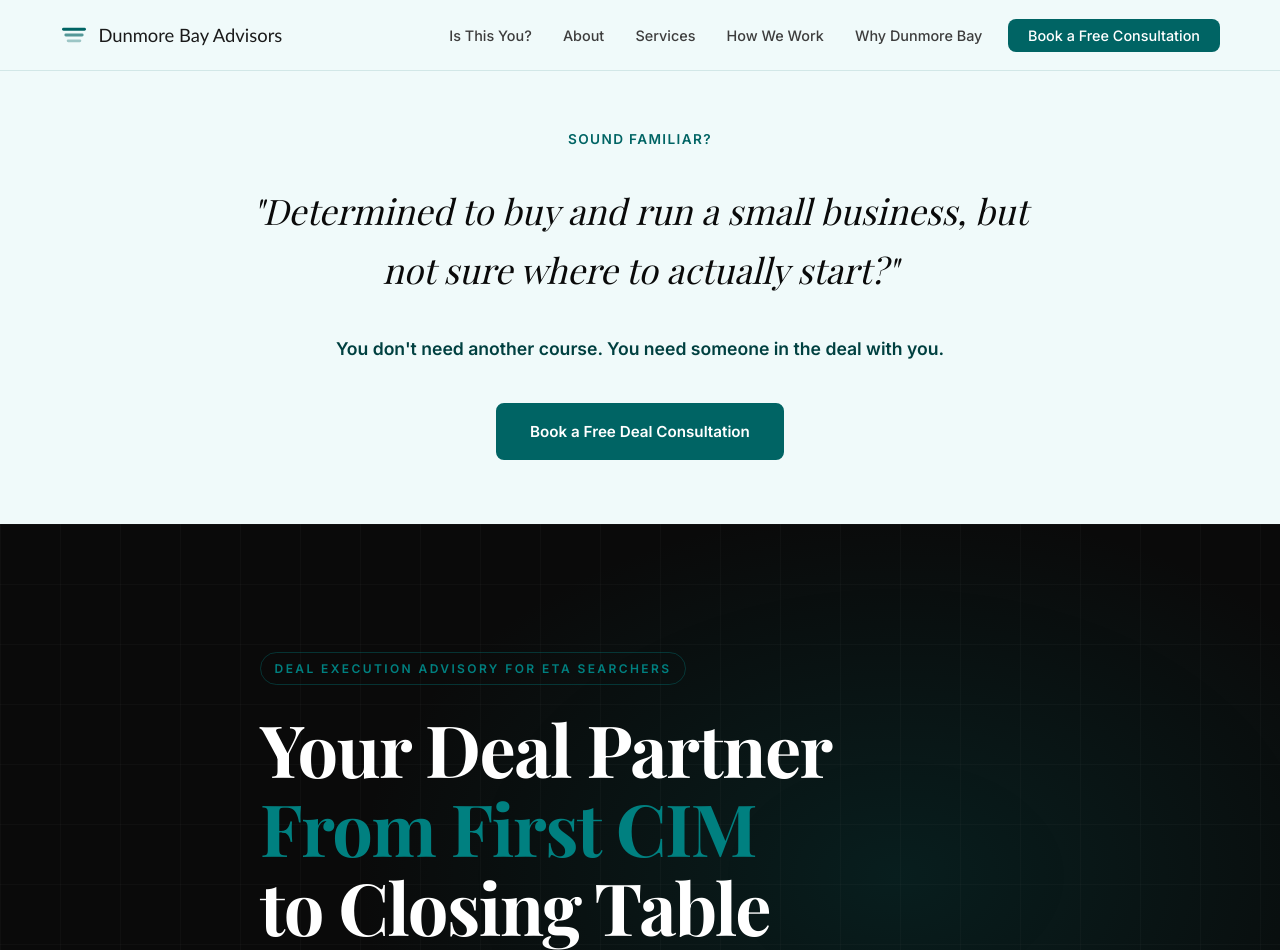
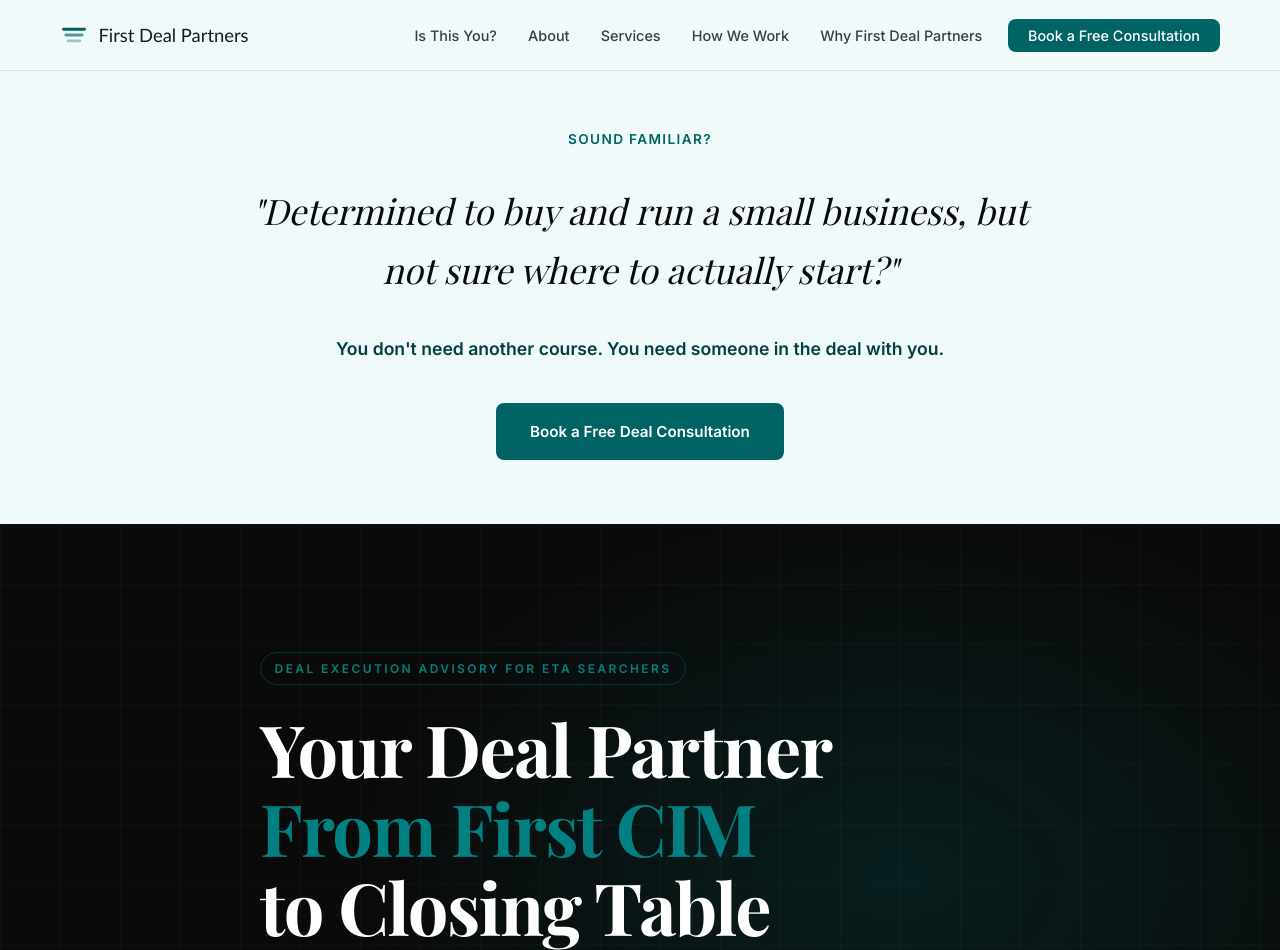
Before and after one commit to KandelaGroupTech/Dunmore-Bay, a website: page index.html in a window 1280 px wide. Shown: the top 950 px of the page. Drawn offline with nearby package versions, Linux system fonts and the light colour scheme.

Commit message:
Rebrand Dunmore Bay Advisors to First Deal Partners

```diff
--- a/index.html
+++ b/index.html
@@ -3,11 +3,11 @@
 <head>
   <meta charset="UTF-8" />
   <meta name="viewport" content="width=device-width, initial-scale=1.0" />
-  <title>Dunmore Bay Advisors | Deal Execution Support for ETA Searchers &amp; SBA Acquisitions</title>
+  <title>First Deal Partners | Deal Execution Support for ETA Searchers &amp; SBA Acquisitions</title>
   <link rel="icon" type="image/svg+xml" href="favicon.svg" />
   <link rel="shortcut icon" href="favicon.svg" />
   <meta name="description" content="Hands-on M&amp;A execution advisory exclusively for entrepreneurship-through-acquisition searchers: deal screening, SBA 7(a) financing support, due diligence, negotiation, and closing. From first CIM to closing table." />
-  <meta property="og:title" content="Dunmore Bay Advisors | Deal Execution Support for ETA Searchers &amp; SBA Acquisitions" />
+  <meta property="og:title" content="First Deal Partners | Deal Execution Support for ETA Searchers &amp; SBA Acquisitions" />
   <meta property="og:description" content="Hands-on M&amp;A execution advisory exclusively for entrepreneurship-through-acquisition searchers: deal screening, SBA 7(a) financing support, due diligence, negotiation, and closing. From first CIM to closing table." />
   <meta property="og:type" content="website" />
   <meta property="og:url" content="https://advisory.thekandelagroup.com/" />
@@ -27,7 +27,7 @@
         "name": "How are you different from an accelerator or search community?",
         "acceptedAnswer": {
           "@type": "Answer",
-          "text": "Accelerators teach you the playbook; we run plays with you. Communities give you peers; we give you a deal professional. When you work with Dunmore Bay, the deliverables are on your actual deal — the model for your target, the diligence list for your target, the negotiation strategy for your seller. If you've done an accelerator, we're the natural next step. If you haven't, you may not need one."
+          "text": "Accelerators teach you the playbook; we run plays with you. Communities give you peers; we give you a deal professional. When you work with First Deal Partners, the deliverables are on your actual deal — the model for your target, the diligence list for your target, the negotiation strategy for your seller. If you've done an accelerator, we're the natural next step. If you haven't, you may not need one."
         }
       },
       {
@@ -127,14 +127,14 @@
             <line x1="7" y1="17" x2="17" y2="17" opacity="0.35" />
           </svg>
         </span>
-        <span class="nav__logo-text">Dunmore Bay Advisors</span>
+        <span class="nav__logo-text">First Deal Partners</span>
       </a>
       <ul class="nav__links" id="navLinks">
         <li><a href="#questions">Is This You?</a></li>
         <li><a href="#about">About</a></li>
         <li><a href="#services">Services</a></li>
         <li><a href="#process">How We Work</a></li>
-        <li><a href="#why-us">Why Dunmore Bay</a></li>
+        <li><a href="#why-us">Why First Deal Partners</a></li>
         <li><a href="#contact" class="nav__cta">Book a Free Consultation</a></li>
       </ul>
       <button class="nav__burger" id="burger" aria-label="Toggle menu">
@@ -186,7 +186,7 @@
         to Closing Table
       </h1>
       <p class="hero__sub">
-        Dunmore Bay Advisors works exclusively with entrepreneurship-through-acquisition searchers buying businesses with <strong>$300K - $3MM in SDE</strong> — providing hands-on support across deal screening, SBA financing, due diligence, negotiation, and closing, so you get to the finish line on the right deal, at the right terms.
+        First Deal Partners works exclusively with entrepreneurship-through-acquisition searchers buying businesses with <strong>$300K - $3MM in SDE</strong> — providing hands-on support across deal screening, SBA financing, due diligence, negotiation, and closing, so you get to the finish line on the right deal, at the right terms.
       </p>
       <div class="hero__actions">
         <a href="#contact" class="btn btn--primary">Book a Free Deal Consultation</a>
@@ -470,7 +470,7 @@
   <section class="whyus section" id="why-us">
     <div class="container whyus__inner">
       <div class="whyus__content">
-        <div class="section__eyebrow">Why Dunmore Bay</div>
+        <div class="section__eyebrow">Why First Deal Partners</div>
         <h2 class="section__heading">Real Support.<br />Not Another Community.</h2>
         <div class="whyus__points">
 
@@ -559,14 +559,14 @@
       <div class="section__eyebrow">The Accelerator Gap</div>
       <h2 class="section__heading">Courses Teach. Communities Cheer.<br />We Execute.</h2>
       <p class="gap__body">
-        Accelerators and online communities are great for learning the map. But when you're staring at a real CIM, a real lender checklist, and a real seller across the table, the map isn't enough. That's the gap Dunmore Bay fills: a deal professional who does the work with you — building the model, managing the process, asking the questions you didn't know to ask — until the keys are in your hand.
+        Accelerators and online communities are great for learning the map. But when you're staring at a real CIM, a real lender checklist, and a real seller across the table, the map isn't enough. That's the gap First Deal Partners fills: a deal professional who does the work with you — building the model, managing the process, asking the questions you didn't know to ask — until the keys are in your hand.
       </p>
       <div class="gap__table">
         <div class="gap__table-header">
           <div class="gap__table-cell gap__table-cell--empty"></div>
           <div class="gap__table-cell">Accelerators</div>
           <div class="gap__table-cell">Communities</div>
-          <div class="gap__table-cell gap__table-cell--highlight">Dunmore Bay</div>
+          <div class="gap__table-cell gap__table-cell--highlight">First Deal Partners</div>
         </div>
         <div class="gap__table-row">
           <div class="gap__table-cell gap__table-label">WHAT YOU GET</div>
@@ -612,7 +612,7 @@
             <svg viewBox="0 0 24 24" fill="none" stroke="currentColor" stroke-width="2"><path d="M6 9l6 6 6-6"/></svg>
           </button>
           <div class="faq__answer">
-            <p>Accelerators teach you the playbook; we run plays with you. Communities give you peers; we give you a deal professional. When you work with Dunmore Bay, the deliverables are on your actual deal — the model for your target, the diligence list for your target, the negotiation strategy for your seller. If you've done an accelerator, we're the natural next step. If you haven't, you may not need one.</p>
+            <p>Accelerators teach you the playbook; we run plays with you. Communities give you peers; we give you a deal professional. When you work with First Deal Partners, the deliverables are on your actual deal — the model for your target, the diligence list for your target, the negotiation strategy for your seller. If you've done an accelerator, we're the natural next step. If you haven't, you may not need one.</p>
           </div>
         </div>
 
@@ -788,7 +788,7 @@
               <line x1="7" y1="17" x2="17" y2="17" opacity="0.35" />
             </svg>
           </span>
-          <span class="nav__logo-text">Dunmore Bay Advisors</span>
+          <span class="nav__logo-text">First Deal Partners</span>
         </div>
         <p class="footer__tagline">
           Deal execution advisory for entrepreneurship-through-acquisition searchers. From first CIM to closing table.
@@ -805,7 +805,7 @@
           <li><a href="#about">About</a></li>
           <li><a href="#services">Services</a></li>
           <li><a href="#process">How We Work</a></li>
-          <li><a href="#why-us">Why Dunmore Bay</a></li>
+          <li><a href="#why-us">Why First Deal Partners</a></li>
           <li><a href="#contact">Contact</a></li>
         </ul>
       </div>
@@ -822,8 +822,8 @@
     </div>
     <div class="footer__bottom">
       <div class="container">
-        <p>© 2026 Dunmore Bay Advisors. All rights reserved.</p>
-        <p>M&amp;A Advisory services provided on a consultancy basis. Dunmore Bay Advisors is not a law firm, accounting firm, or licensed lender, and does not provide legal, tax, or securities advice.</p>
+        <p>© 2026 First Deal Partners. All rights reserved.</p>
+        <p>M&amp;A Advisory services provided on a consultancy basis. First Deal Partners is not a law firm, accounting firm, or licensed lender, and does not provide legal, tax, or securities advice.</p>
       </div>
     </div>
   </footer>
--- a/package.json
+++ b/package.json
@@ -1,5 +1,5 @@
 {
-  "name": "dunmore-bay-advisors",
+  "name": "first-deal-partners",
   "version": "1.0.0",
   "type": "module",
   "main": "script.js",
--- a/script.js
+++ b/script.js
@@ -1,5 +1,5 @@
 /* ─────────────────────────────────────────────────────────────────────────────
-   Dunmore Bay Advisors — JavaScript
+   First Deal Partners — JavaScript
    ───────────────────────────────────────────────────────────────────────────── */
 
 // ── Sticky header ─────────────────────────────────────────────────────────────
--- a/styles.css
+++ b/styles.css
@@ -1,5 +1,5 @@
 /* ─────────────────────────────────────────────────────────────────────────────
-   DUNMORE BAY ADVISORS — Stylesheet
+   FIRST DEAL PARTNERS — Stylesheet
    Brand: White (#FFFFFF), Black (#0A0A0A), Teal (#006464)
    ───────────────────────────────────────────────────────────────────────────── */
 
```
Also changed, not shown: api/contact.js (+4 -4 lines).
